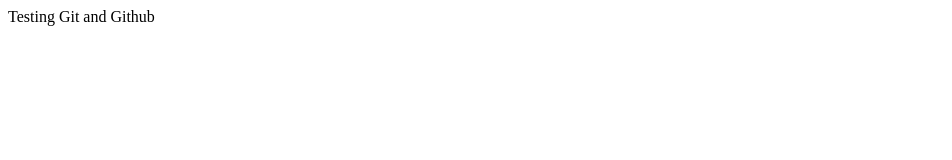
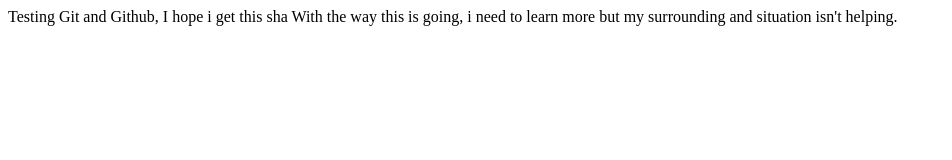
Before and after one commit to TrippyStorm/exploring-git, a plain HTML site: page index.html in a window 1280 px wide. Shown: the whole page, without its empty margins (0-952 px from the left). Drawn offline with Linux system fonts and the light colour scheme.

Commit message:
first commit: added newdocx.txt

```diff
--- a/index.html
+++ b/index.html
@@ -6,6 +6,7 @@
     <title>Document</title>
 </head>
 <body>
-    Testing Git and Github
+    Testing Git and Github, I hope i get this sha
+    With the way this is going,  i need to learn more but my surrounding and situation isn't helping.
 </body>
 </html>
```
Also changed, not shown: newdocx.txt (added).
